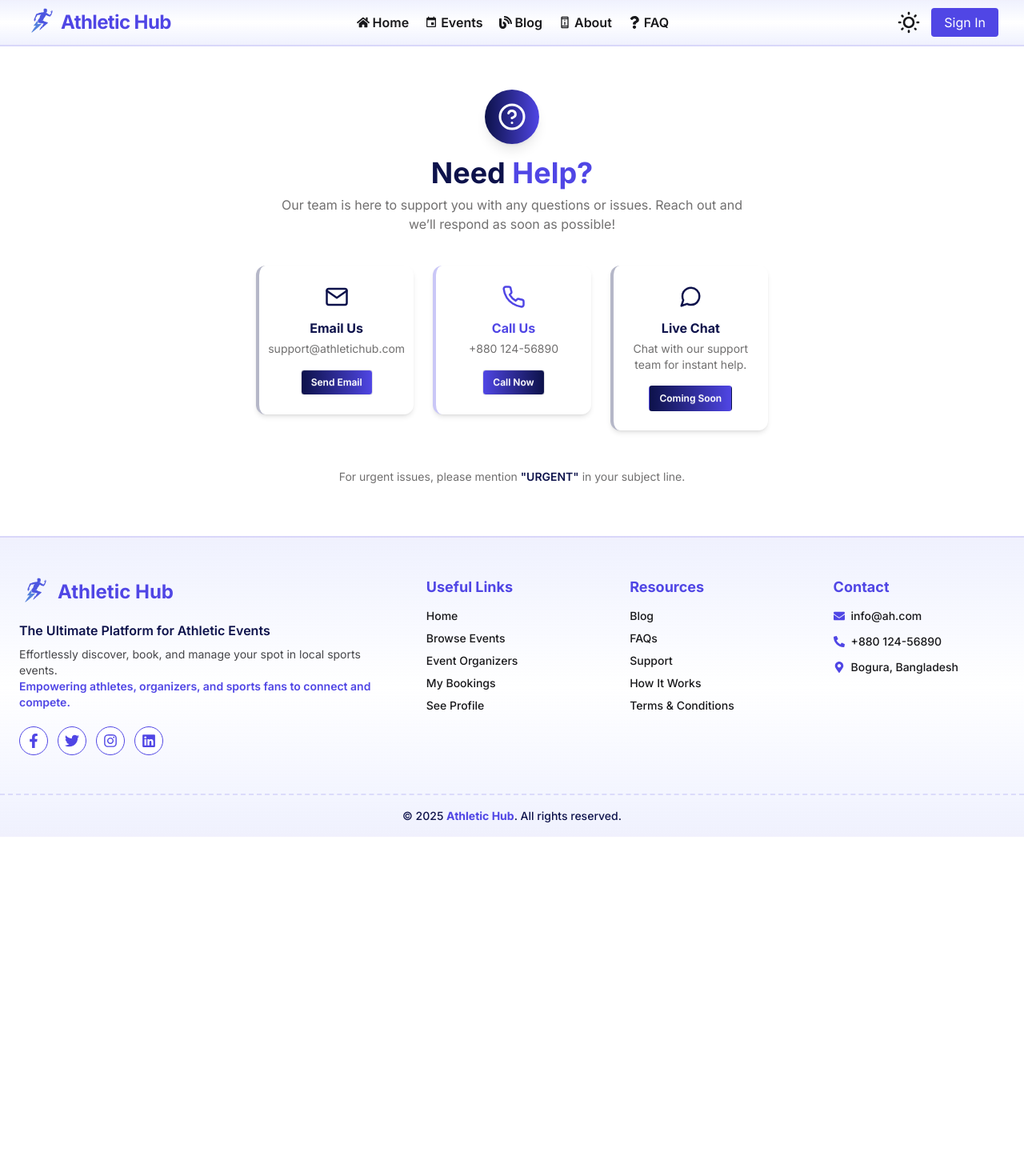
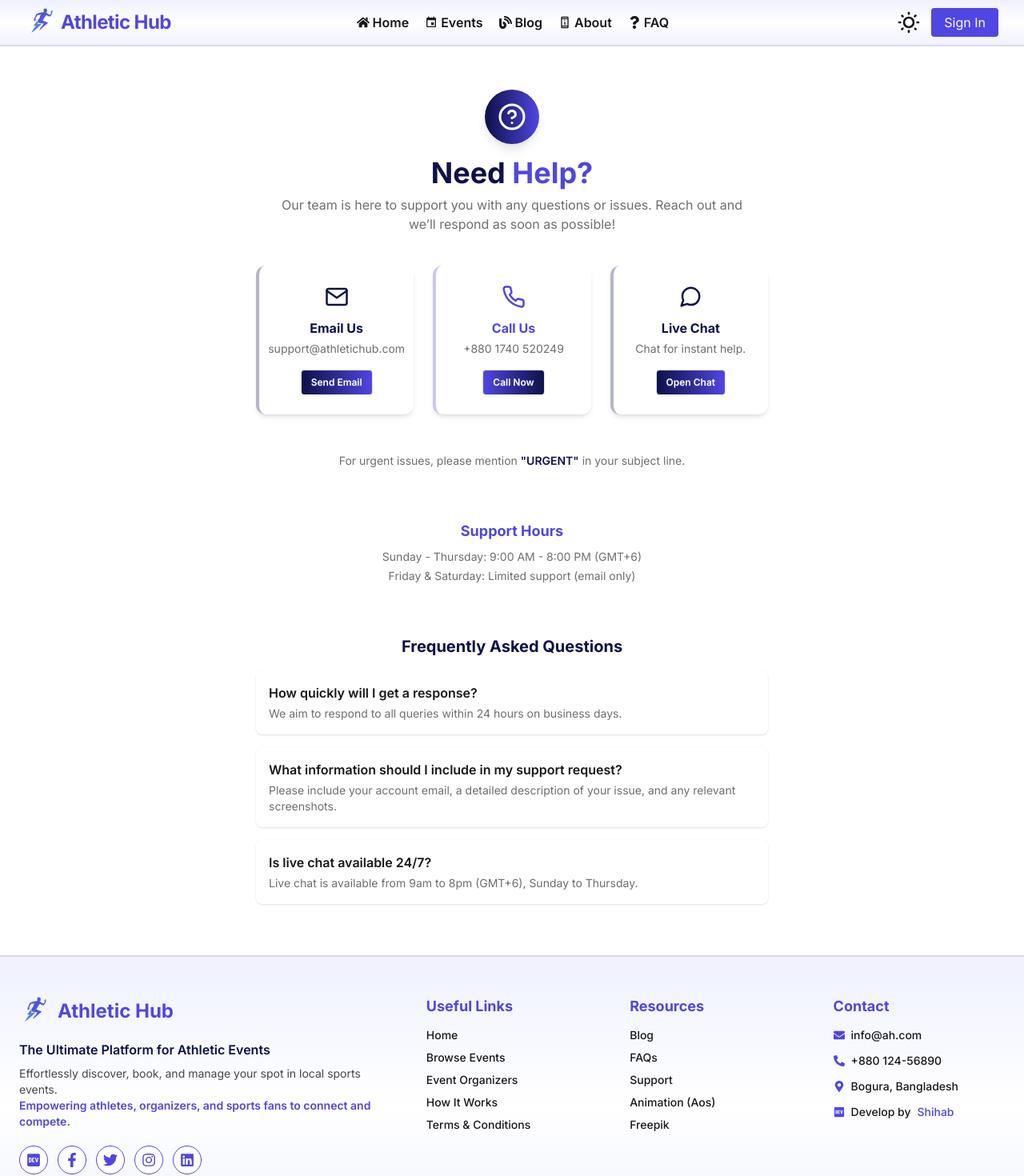
Before and after one commit to shihabuddin-dev/athletic-hub-client, a React (Vite) app: page /support in a window 1280 px wide. Shown: the top 1470 px of the page at 80% size. Before the commit the page ends 1046 px from the top, so only its background shows below. Built offline with nearby package versions, Linux system fonts and the light colour scheme; no server answers.

Commit message:
added few of the design

```diff
--- a/src/components/homeComponents/Sports.jsx
+++ b/src/components/homeComponents/Sports.jsx
@@ -6,8 +6,8 @@ import sport5 from '../../assets/sports/5.jpg'
 import sport6 from '../../assets/sports/6.jpg'
 import sport7 from '../../assets/sports/7.jpg'
 import sport8 from '../../assets/sports/8.jpg'
+
 import Marquee from 'react-fast-marquee';
-
 const sportImg = [
     sport1, sport2, sport3, sport4, sport5, sport6, sport7, sport8
 ];
@@ -18,7 +18,7 @@ const Sports = () => {
             <Marquee gradient={true} gradientWidth={60} speed={40} pauseOnHover={true} className="py-4 overflow-y-hidden">
                 {sportImg.map((img, idx) => (
                     <div key={idx} className="mx-2 flex items-center justify-center rounded">
-                        <img src={img} alt={`Sponsored team ${idx + 1}`} className="h-30 md:h-40 rounded w-auto object-contain not-first:shadow-md border border-base-200 bg-white py-2 px-2" />
+                        <img src={img} alt={`Sponsored team ${idx + 1}`} className="h-30 md:h-40 rounded w-auto object-contain not-first:shadow-md border border-base-200 bg-white p-2" />
                     </div>
                 ))}
             </Marquee>
--- a/src/components/shared/Footer.jsx
+++ b/src/components/shared/Footer.jsx
@@ -7,6 +7,7 @@ import {
   FaPhoneAlt,
   FaMapMarkerAlt,
   FaLinkedin,
+  FaDev,
 } from "react-icons/fa";
 import { Link } from "react-router";
 import athleticLogo from "../../assets/athletic-logo.png";
@@ -39,7 +40,16 @@ const Footer = () => {
           </p>
           <div className="flex gap-3 mt-3">
             <a
-              href="https://facebook.com"
+              href="https://shihab-dev.web.app/"
+              target="_blank"
+              rel="noopener noreferrer"
+              className="hover:scale-125 transition-transform text-secondary bg-base-100 p-2 rounded-full border border-secondary"
+              aria-label="Website"
+            >
+              <FaDev size={18} />
+            </a>
+            <a
+              href="https://www.facebook.com/shihabuddinReal/"
               target="_blank"
               rel="noopener noreferrer"
               className="hover:scale-125 transition-transform text-secondary bg-base-100 p-2 rounded-full border border-secondary"
@@ -48,7 +58,7 @@ const Footer = () => {
               <FaFacebookF size={18} />
             </a>
             <a
-              href="https://twitter.com"
+              href="https://x.com/shihabuddinReal"
               target="_blank"
               rel="noopener noreferrer"
               className="hover:scale-125 transition-transform text-secondary bg-base-100 p-2 rounded-full border border-secondary"
@@ -57,7 +67,7 @@ const Footer = () => {
               <FaTwitter size={18} />
             </a>
             <a
-              href="https://instagram.com"
+              href="https://www.instagram.com/shihabuddin.real"
               target="_blank"
               rel="noopener noreferrer"
               className="hover:scale-125 transition-transform text-secondary bg-base-100 p-2 rounded-full border border-secondary"
@@ -66,7 +76,7 @@ const Footer = () => {
               <FaInstagram size={18} />
             </a>
             <a
-              href="https://linkedin.com"
+              href="https://www.linkedin.com/in/shihab-dev/"
               target="_blank"
               rel="noopener noreferrer"
               className="hover:scale-125 transition-transform text-secondary bg-base-100 p-2 rounded-full border border-secondary"
@@ -103,20 +113,21 @@ const Footer = () => {
             </li>
             <li>
               <Link
-                to="/myBookings"
+                to="/howItWorks"
                 className="hover:text-secondary font-medium"
               >
-                My Bookings
+                How It Works
               </Link>
             </li>
             <li>
               <Link
-                to="/my-profile"
+                to="/terms&Conditions"
                 className="hover:text-secondary font-medium"
               >
-                See Profile
+                Terms & Conditions
               </Link>
             </li>
+
           </ul>
         </div>
 
@@ -140,21 +151,22 @@ const Footer = () => {
                 Support
               </Link>
             </li>
-            <li>
-              <Link
-                to="/howItWorks"
+
+              <li>
+              <a
+                href="https://michalsnik.github.io/aos/"
                 className="hover:text-secondary font-medium"
               >
-                How It Works
-              </Link>
+                Animation (Aos)
+              </a>
             </li>
             <li>
-              <Link
-                to="/terms&Conditions"
+              <a
+                href="https://www.freepik.com/"
                 className="hover:text-secondary font-medium"
               >
-                Terms & Conditions
-              </Link>
+                Freepik
+              </a>
             </li>
           </ul>
         </div>
@@ -171,6 +183,9 @@ const Footer = () => {
             </li>
             <li className="flex items-center gap-2">
               <FaMapMarkerAlt className="text-secondary" /> Bogura, Bangladesh
+            </li>
+            <li className="flex items-center gap-2">
+              <FaDev className="text-secondary" /> Develop by <a href="https://shihab-dev.web.app/" target="blank" className="text-secondary">Shihab</a>
             </li>
           </ul>
         </div>
--- a/src/pages/static/Support.jsx
+++ b/src/pages/static/Support.jsx
@@ -5,7 +5,7 @@ import { FiMail, FiPhone, FiMessageCircle, FiHelpCircle } from "react-icons/fi";
 const Support = () => {
   return (
     <section className="max-w-2xl mx-auto px-4">
-        <title>Support | Athletic Hub</title>
+      <title>Support | Athletic Hub</title>
       <Fade triggerOnce direction="up">
         <div className="flex flex-col items-center mb-10">
           <div className="bg-gradient-to-r from-primary to-secondary p-4 rounded-full shadow-lg mb-4">
@@ -29,7 +29,7 @@ const Support = () => {
               support@athletichub.com
             </p>
             <a
-              href="mailto:support@athletichub.com"
+              href="mailto:shihabuddin.dev@gmail.com"
               className="btn btn-sm bg-gradient-to-r from-primary to-secondary text-white rounded mt-2"
             >
               Send Email
@@ -41,10 +41,10 @@ const Support = () => {
             <FiPhone className="text-secondary text-3xl mb-3" />
             <h3 className="font-bold text-secondary mb-1">Call Us</h3>
             <p className="text-accent text-center text-sm mb-2">
-              +880 124-56890
+              +880 1740 520249
             </p>
             <a
-              href="tel:+88012456890"
+              href="tel:+8801740520249"
               className="btn btn-sm bg-gradient-to-r from-secondary to-primary text-white rounded mt-2"
             >
               Call Now
@@ -56,26 +56,56 @@ const Support = () => {
             <FiMessageCircle className="text-primary text-3xl mb-3" />
             <h3 className="font-bold text-primary mb-1">Live Chat</h3>
             <p className="text-accent text-center text-sm mb-2">
-              Chat with our support team for instant help.
+              Chat for instant help.
             </p>
-            <button
+            <a
+              href="https://www.linkedin.com/in/shihab-dev/"
+              target="blank"
               className="btn btn-sm bg-gradient-to-r from-primary to-secondary text-white rounded mt-2"
-              disabled
             >
-              Coming Soon
-            </button>
+              Open Chat
+            </a>
           </div>
         </Slide>
       </div>
       <Fade triggerOnce direction="up">
         <div className="mt-12 text-center text-accent text-sm">
           <span>
-            For urgent issues, please mention{" "}
-            <span className="font-semibold text-primary">"URGENT"</span> in your
-            subject line.
+            For urgent issues, please mention <span className="font-semibold text-primary">"URGENT"</span> in your subject line.
           </span>
         </div>
       </Fade>
+
+      {/* Support Hours */}
+      <Fade triggerOnce direction="up">
+        <div className="mt-16 max-w-xl mx-auto text-center">
+          <h3 className="text-lg font-bold text-secondary mb-2">Support Hours</h3>
+          <p className="text-accent text-sm mb-1">Sunday - Thursday: 9:00 AM - 8:00 PM (GMT+6)</p>
+          <p className="text-accent text-sm">Friday & Saturday: Limited support (email only)</p>
+        </div>
+      </Fade>
+
+      {/* FAQ Section */}
+      <Fade triggerOnce direction="up">
+        <div className="mt-16 max-w-2xl mx-auto">
+          <h3 className="text-xl font-bold text-primary mb-4 text-center">Frequently Asked Questions</h3>
+          <div className="space-y-4">
+            <div className="bg-base-100 rounded-lg shadow p-4">
+              <p className="font-semibold text-base-content mb-1">How quickly will I get a response?</p>
+              <p className="text-accent text-sm">We aim to respond to all queries within 24 hours on business days.</p>
+            </div>
+            <div className="bg-base-100 rounded-lg shadow p-4">
+              <p className="font-semibold text-base-content mb-1">What information should I include in my support request?</p>
+              <p className="text-accent text-sm">Please include your account email, a detailed description of your issue, and any relevant screenshots.</p>
+            </div>
+            <div className="bg-base-100 rounded-lg shadow p-4">
+              <p className="font-semibold text-base-content mb-1">Is live chat available 24/7?</p>
+              <p className="text-accent text-sm">Live chat is available from 9am to 8pm (GMT+6), Sunday to Thursday.</p>
+            </div>
+          </div>
+        </div>
+      </Fade>
+
     </section>
   );
 };
```
